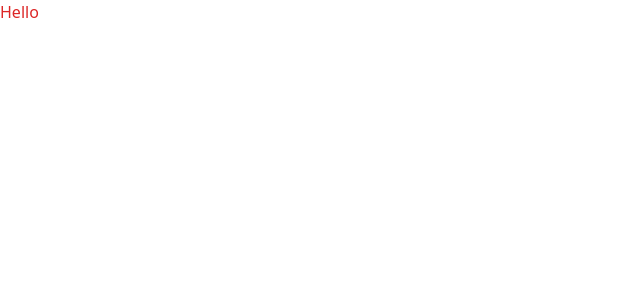
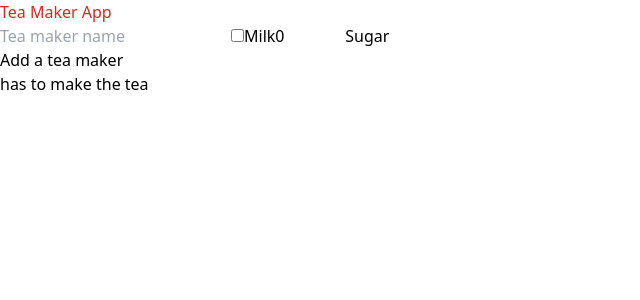
Before and after one commit to emigri/Tea-Maker-App, a Nuxt app: page / in a window 1280 px wide. Shown: the top 300 px of the page, without its empty margins (0-640 px from the left). Built offline with nearby package versions, Linux system fonts and the light colour scheme.

Commit message:
start teamaker setup

```diff
--- a/pages/index.vue
+++ b/pages/index.vue
@@ -1,9 +1,60 @@
 <template>
   <div>
-    <h1 class="text-red-600 mb">Hello</h1>
+    <div>
+      <h1 class="text-red-600 mb">Tea Maker App</h1>
+    </div>
+    <div>
+      <form>
+        <input
+          type="text"
+          v-model="teaMaker.name"
+          placeholder="Tea maker name"
+        />
+        <input type="checkbox" v-model="teaMaker.milk" name="milk" id="milk" />
+        <label for="milk">Milk</label>
+        <input
+          type="number"
+          v-model="teaMaker.sugars"
+          max="5"
+          min="0"
+          name="sugar"
+          id="sugar"
+        />
+        <label for="sugar">Sugar</label>
+      </form>
+      <button @click="addTeaMaker">Add a tea maker</button>
+    </div>
+    <div>
+      <h2>{{ teaMaker.name }} has to make the tea</h2>
+    </div>
   </div>
 </template>
 
-<script setup></script>
+<script setup>
+const teaMakers = ref([]);
+
+const teaMaker = reactive({
+  name: "",
+  milk: false,
+  sugars: 0,
+  teaRoundsMade: 0
+});
+
+const addTeaMaker = (teaMaker) => {
+  if (teaMaker.value != "") {
+    // create array of object with tea maker name, sugar, milk, and tea rounds made
+    const teaMakerObject = {
+      id: "",
+      name: teaMaker.name,
+      sugars: teaMaker.sugars,
+      milk: teaMaker.milk,
+      teaRoundsMade: 0
+    };
+  }
+  //push to teaMakers array
+};
+
+console.log(teaMakers);
+</script>
 
 <style lang="scss" scoped></style>
```
